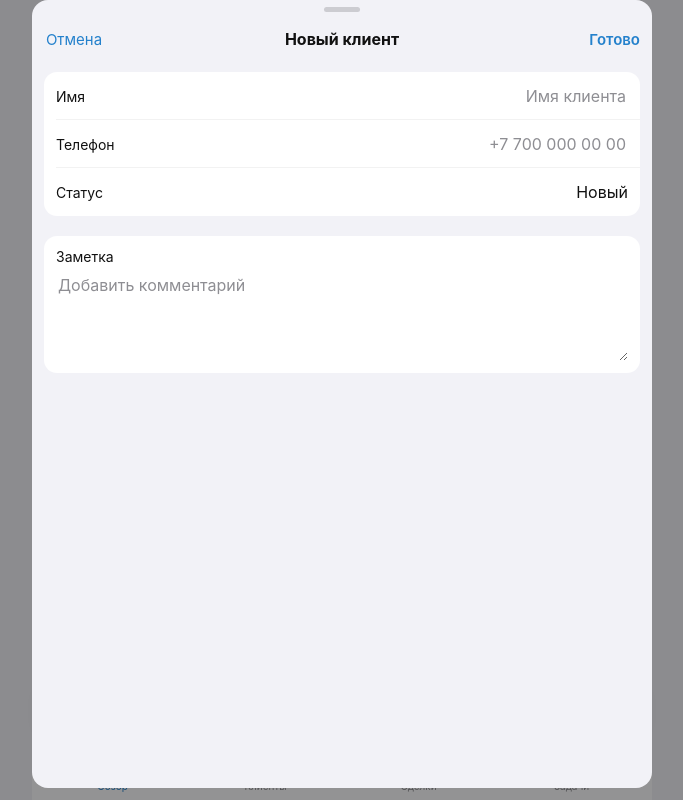
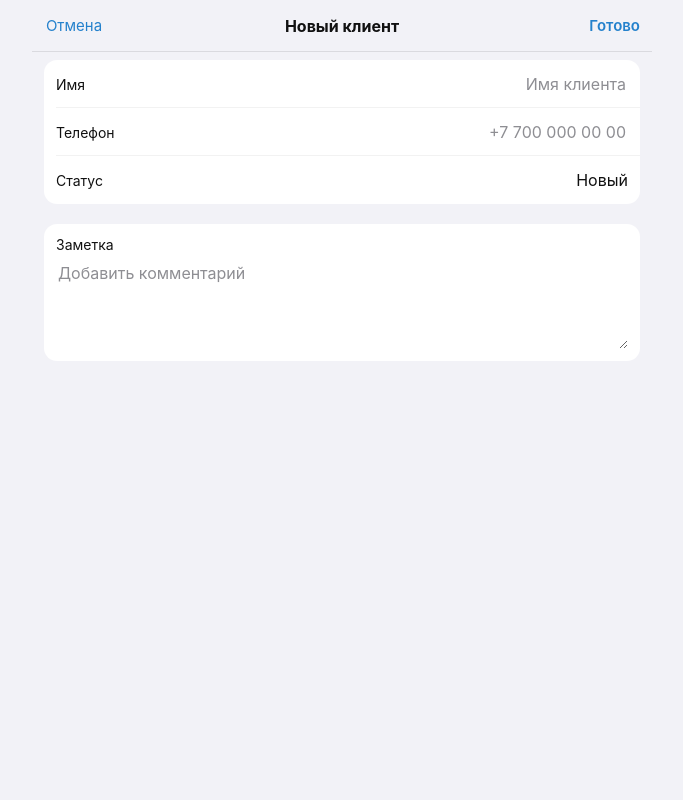
Before and after one commit to moiseyvasilenko-dotcom/welton-crm, a plain HTML site: page index.html in a window 1280 px wide. Both pictures are taken after a click on the button "Добавить клиента". Shown: the whole page, without its empty margins (298-981 px from the left). Drawn offline with Linux system fonts and the light colour scheme.

Commit message:
Replace editor sheets with full-screen forms

```diff
--- a/index.html
+++ b/index.html
@@ -5,7 +5,7 @@
   <meta name="viewport" content="width=device-width, initial-scale=1, maximum-scale=1, user-scalable=no, viewport-fit=cover">
   <meta name="theme-color" content="#ffffff">
   <title>Welton CRM</title>
-  <link rel="stylesheet" href="./styles.css">
+  <link rel="stylesheet" href="./styles.css?v=3">
   <script src="https://telegram.org/js/telegram-web-app.js"></script>
 </head>
 <body>
@@ -44,7 +44,6 @@
 
   <dialog id="editorDialog" aria-labelledby="dialogTitle">
     <form id="editorForm">
-      <div class="sheet-handle" aria-hidden="true"></div>
       <header class="dialog-head">
         <button class="dialog-link" id="cancelEditor" type="button">Отмена</button>
         <h2 id="dialogTitle">Новая запись</h2>
@@ -55,6 +54,6 @@
   </dialog>
 
   <div id="toast" class="toast" role="status" hidden></div>
-  <script type="module" src="./app.js"></script>
+  <script type="module" src="./app.js?v=3"></script>
 </body>
 </html>
--- a/styles.css
+++ b/styles.css
@@ -100,7 +100,7 @@ h2 { margin: 0; font-size: 15px; line-height: 20px; }
 .empty-icon .icon { width: 30px; height: 30px; }
 .empty-state h2 { font-size: 17px; }
 
-.tabbar { position: fixed; z-index: 10; right: 0; bottom: 0; left: 0; display: grid; grid-template-columns: repeat(4, 1fr); max-width: 620px; min-height: calc(62px + var(--safe-bottom)); margin: auto; padding: 6px 4px var(--safe-bottom); border-top: .5px solid var(--separator); background: color-mix(in srgb, var(--bottom-bg) 92%, transparent); backdrop-filter: saturate(180%) blur(18px); -webkit-backdrop-filter: saturate(180%) blur(18px); }
+.tabbar { position: fixed; z-index: 10; right: 0; bottom: 0; left: 0; display: grid; grid-template-columns: repeat(4, 1fr); max-width: 620px; min-height: calc(62px + var(--safe-bottom)); margin: auto; padding: 6px 4px var(--safe-bottom); border-top: 1px solid var(--separator); background: var(--bottom-bg); }
 .tab { display: flex; min-width: 0; flex-direction: column; align-items: center; justify-content: center; gap: 2px; padding: 2px; border: 0; background: transparent; color: var(--hint); font-size: 10px; }
 .tab-icon { position: relative; display: grid; place-items: center; width: 30px; height: 25px; }
 .tab-icon .icon { width: 23px; height: 23px; stroke-width: 1.75; }
@@ -110,12 +110,10 @@ h2 { margin: 0; font-size: 15px; line-height: 20px; }
 .fallback-main .icon { width: 20px; height: 20px; }
 .telegram .fallback-main { display: none; }
 
-#editorDialog { width: min(100%, 620px); max-width: 620px; height: auto; max-height: calc(100dvh - var(--safe-top) - 10px); margin: auto auto 0; padding: 0; border: 0; border-radius: 16px 16px 0 0; background: var(--bg); color: var(--text); }
-#editorDialog::backdrop { background: rgb(0 0 0 / .42); }
-#editorDialog[open] { animation: sheet-in .24s cubic-bezier(.2,.8,.2,1); }
-#editorForm { min-width: 0; padding-bottom: calc(18px + var(--safe-bottom)); }
-.sheet-handle { width: 36px; height: 5px; margin: 7px auto 2px; border-radius: 3px; background: color-mix(in srgb, var(--hint) 38%, transparent); }
-.dialog-head { display: grid; grid-template-columns: 76px 1fr 76px; align-items: center; min-height: 50px; padding: 0 4px; }
+#editorDialog { inset: 0; width: min(100%, 620px); max-width: 620px; height: 100dvh; max-height: 100dvh; margin: 0 auto; padding: 0; overflow-y: auto; border: 0; border-radius: 0; background: var(--bg); color: var(--text); }
+#editorDialog::backdrop { background: var(--bg); }
+#editorForm { min-width: 0; min-height: 100%; padding-bottom: calc(18px + var(--safe-bottom)); }
+.dialog-head { position: sticky; top: 0; z-index: 2; display: grid; grid-template-columns: 76px 1fr 76px; align-items: center; min-height: 52px; padding: 0 4px; border-bottom: 1px solid var(--separator); background: var(--bg); }
 .dialog-head h2 { overflow: hidden; font-size: 16px; text-align: center; text-overflow: ellipsis; white-space: nowrap; }
 .dialog-link { height: 44px; padding: 0 8px; border: 0; background: transparent; color: var(--accent); font-size: 15px; }
 .dialog-save { font-weight: 600; text-align: right; }
@@ -135,7 +133,5 @@ h2 { margin: 0; font-size: 15px; line-height: 20px; }
 .telegram .dialog-link { visibility: hidden; }
 .toast { position: fixed; z-index: 30; bottom: calc(78px + var(--safe-bottom)); left: 50%; max-width: calc(100% - 28px); padding: 9px 13px; transform: translateX(-50%); border-radius: 10px; background: color-mix(in srgb, var(--text) 92%, transparent); color: var(--bg); font-size: 13px; white-space: nowrap; box-shadow: 0 5px 18px #0003; }
 
-@keyframes sheet-in { from { transform: translateY(35%); opacity: .7; } to { transform: translateY(0); opacity: 1; } }
 @media (max-width: 350px) { .app-shell { padding-inline: 9px; } .metrics { gap: 6px; } .metrics button { padding: 10px; } .balance-card small { display: none; } .form-row { grid-template-columns: 84px minmax(0,1fr); } }
-@media (min-width: 621px) { #editorDialog { margin-bottom: 12px; border-radius: 16px; } }
 @media (prefers-reduced-motion: reduce) { *, *::before, *::after { scroll-behavior: auto !important; animation: none !important; transition: none !important; } }
```
